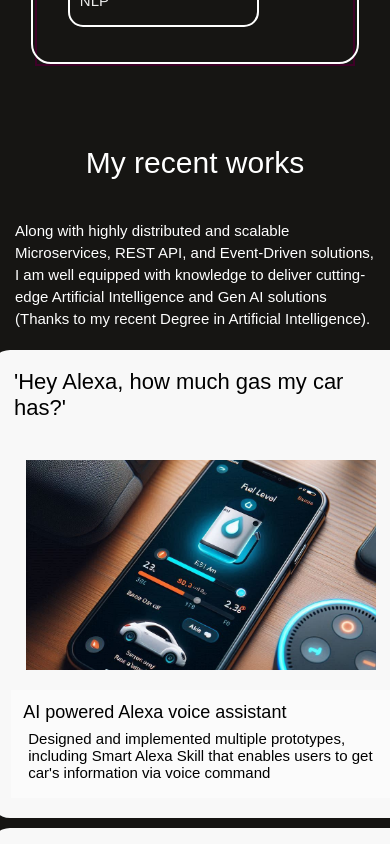
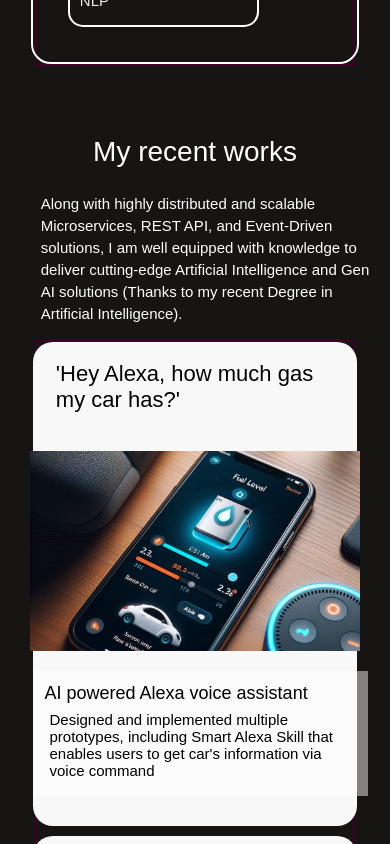
Before and after one commit to aadilminhaz/aadil-react-portfolio, a React (Vite) app: page / in a window 390 px wide. Shown: the part 2460-3304 px from the top of the page. Built offline with nearby package versions, Linux system fonts and the light colour scheme.

Commit message:
UI width fix for iphone screen

```diff
--- a/src/Components/Experience/Experience.css
+++ b/src/Components/Experience/Experience.css
@@ -4,6 +4,7 @@
     align-items: center;
     width: 90%;
     margin:5%;
+    margin-top:-10px;
     height:fit-content;
     /*border: 2px solid white;*/
     font-family: Arial, Helvetica, sans-serif;
@@ -56,7 +57,8 @@
     gap:10px;
     margin-top:20px;
     padding-left:60px;
-    color:#161513;
+    border:2px solid #3f0028;
+
 }
 
 .experience-format {
@@ -70,12 +72,14 @@
     color:black;
     padding: 40px;
     padding-top:20px;
-    margin:10px;
     margin-left:5%;
+    margin-top:10px;
+
     /*display: flex;
     justify-content: center;
     background-color: rgb(248, 248, 248);*/
     transition: 0.4s;
+    cursor: pointer;
 
 }
 .experience-format:hover {
@@ -301,66 +305,64 @@
         flex-direction: column;
         align-items: left;
         width: 90%;
-
-
-
         font-family: Arial, Helvetica, sans-serif;
         padding:0px;
 
     }
-    .experience-title{
-        margin-left:0px;
 
 
+    .experience-title{
+        margin:0px;
     }
     .experience-title h1 {
-        padding: 0px 30px;
-        font-size:30px;
+        padding: 0px 10px;
+        font-size:28px;
         font-weight: 400;
     }
 
-    .experience-intro {
-        width:350px;
-
-        padding:10px;
-        margin-left:5%;
-        /*margin-left:40px;*/
-    }
 
     .experience-intro {
-        width:360px;
+        max-width:400px;
         padding:0px;
-        margin:10px;
-        margin-left:10px;
+        margin:5px;
+        margin-left:30px;
+        margin-top:25px;
     }
-    .experience-containter {
+    .experience-container {
         display: flex;
         flex-direction: column;
         justify-content: center;
         align-items: center;
         width: 90%;
-        margin:0px;
+        gap:10px;
         padding:0px;
+        border:2px solid #3f0028;
+        margin-top:10px;
     }
     .experience-format {
-        width: 85%;
-        /*height:300px;*/
+
+        /*width: 85%;
+
         border-radius: 20px;
-        /*background-color: white;*/
+
         color:black;
         padding: 20px;
         padding-bottom: 10px;
         justify-self: center;
-        align-items: center;
-
-
+        align-items: center;*/
+        display: flex;
+        width: 90%;
+        border-radius: 20px;
+        /*background-color: white;*/
+        padding: 20px;
+        margin:0px;
     }
 
     .experience-format h1{
         padding: 3px;
         font-size: 23px;
         font-weight: 300;
-        margin:1px;
+        margin:0px;
         margin-top:-4px;
 
     }
@@ -377,13 +379,11 @@
         margin:10px;
         display: flex;
         align-items: center;
-
-
     }
 
     .experience-image img {
-        width: 350px;
-        height: 210px;
+        width: 330px;
+        height: 200px;
         object-fit: cover;
         margin-left:0px;
         margin-top: 5px;
@@ -391,7 +391,7 @@
 
 
     .experience-info-left {
-        width: 370px;
+        max-width: 350px;
         background: linear-gradient(250deg, #ffffff76 100%, #e6e6e6 60%);
         /*background-color: grey;*/
         /*height: 200px;*/
--- a/src/Components/Skills/Skills.css
+++ b/src/Components/Skills/Skills.css
@@ -52,6 +52,7 @@
     gap:10px;
     margin-top:20px;
     padding-left:60px;
+    border:2px solid #3f0028;
 
 }
 
```
